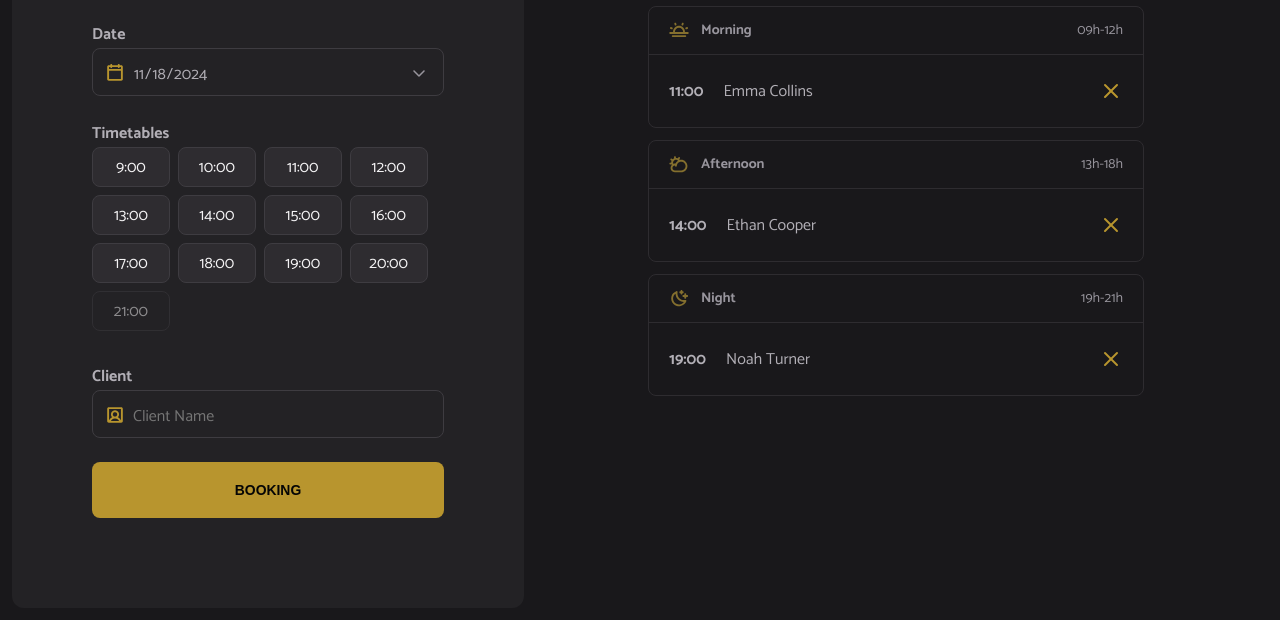
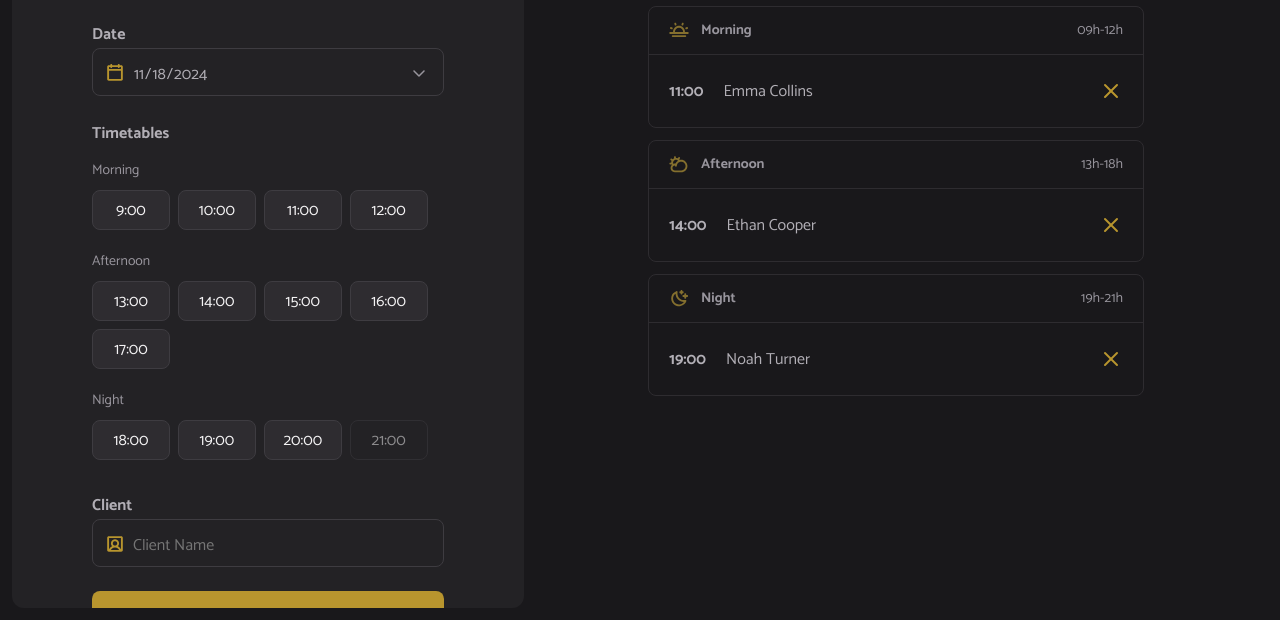
Before and after one commit to heloiselui/trimtimer-js-project, a website built with webpack: page index.html in a window 1280 px wide. Shown: the part 180-800 px from the top of the page. Built offline with nearby package versions, Linux system fonts and the light colour scheme.

Commit message:
Sorting the time by period

```diff
--- a/src/modules/form/hour-load.js
+++ b/src/modules/form/hour-load.js
@@ -26,7 +26,25 @@
     li.classList.add("hour")
     li.classList.add(available ? "hour-available" : "hour-unavailable")
     li.textContent = hour
+
+    if (hour === "9:00") {
+      hourHeaderAdd("Morning")
+    } else if (hour === "13:00") {
+      hourHeaderAdd("Afternoon")
+    } else if (hour === "18:00") {
+      hourHeaderAdd("Night")
+    }
+
     hours.append(li)
+
   })
 
 }
+
+function hourHeaderAdd(title) {
+  const header = document.createElement("li")
+  header.classList.add("hour-period")
+  header.textContent = title
+
+  hours.append(header)
+}
```
Also changed, not shown: dist/index.html, dist/main.js.
